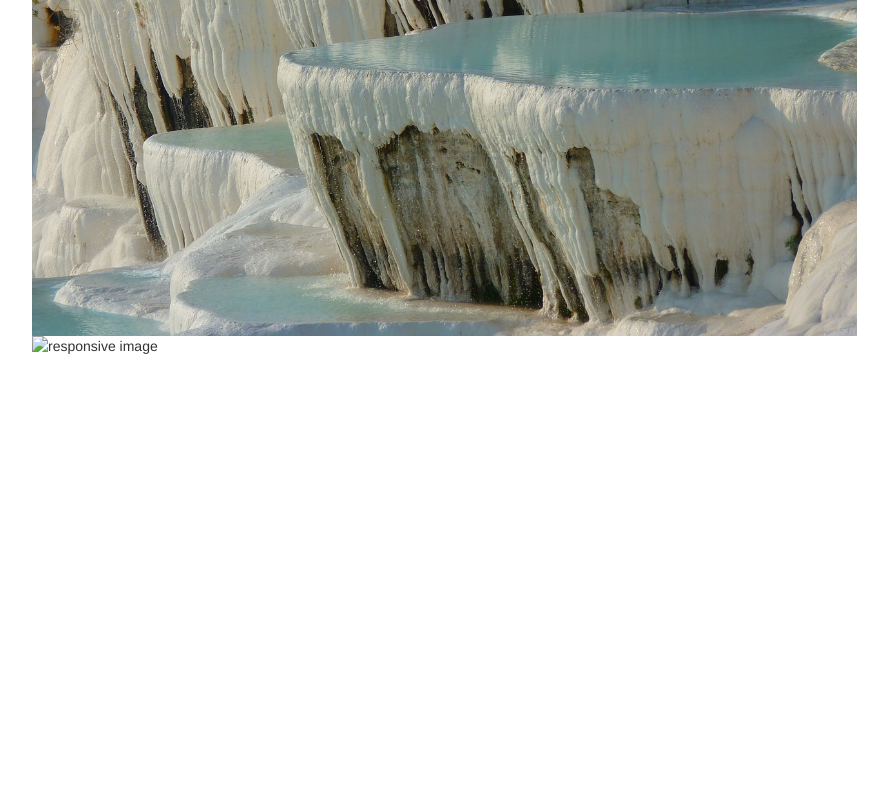
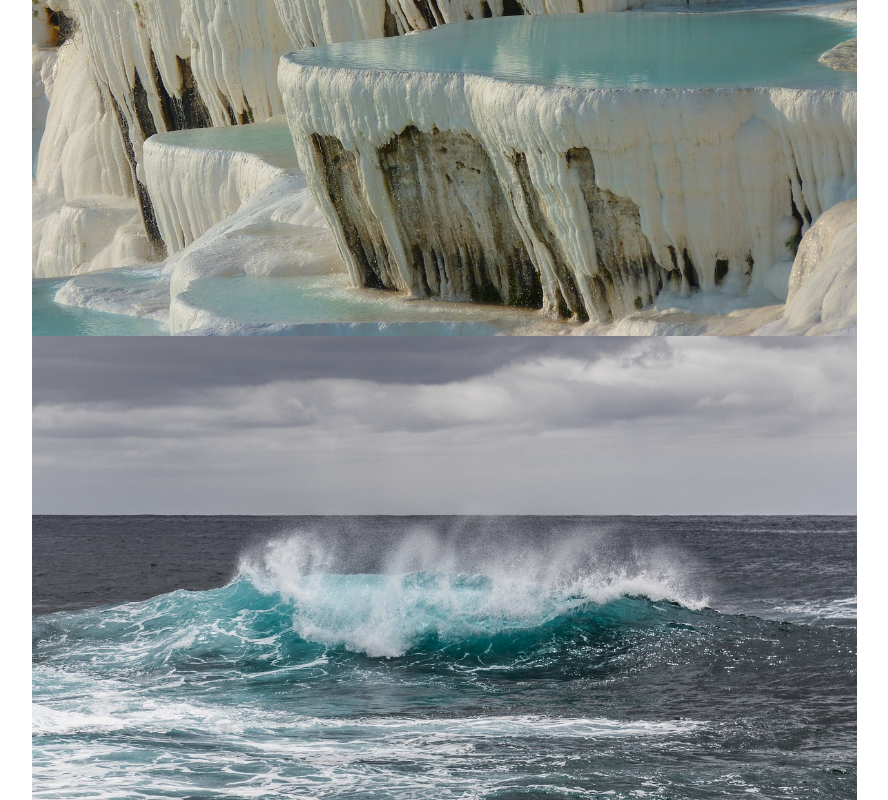
Before and after one commit to qwedsa4152/qwedsa4152.github.io, a plain HTML site: page index.html in a window 1280 px wide. Shown: the part 1116-1916 px from the top of the page, without its empty margins (338-1226 px from the left). Before the commit the page ends 1472 px from the top, so only its background shows below. Drawn offline with nearby package versions, Linux system fonts and the light colour scheme.

Commit message:
Add files via upload

```diff
--- a/index.html
+++ b/index.html
@@ -66,7 +66,7 @@
           <p>『洪水來臨前』可能會是繼美國副總統高爾2006年發行的『不願面對的真相』後，最具份量、最受矚目的環保記錄片。根據網路電影資料庫，此片於2016年10月30在被為數約807位的評論家及網友評價為極高的平均8.7顆星[5]。</p>
 
     <img src="pamukkale-14979_1280.jpg" class="img-responsive" alt="responsive image">
-    <img src="water-1555170__180.jpg" class="img-responsive" alt="responsive image">
+    <img src="water-1555170_1280.jpg" class="img-responsive" alt="responsive image">
         </div>
 
 
```
